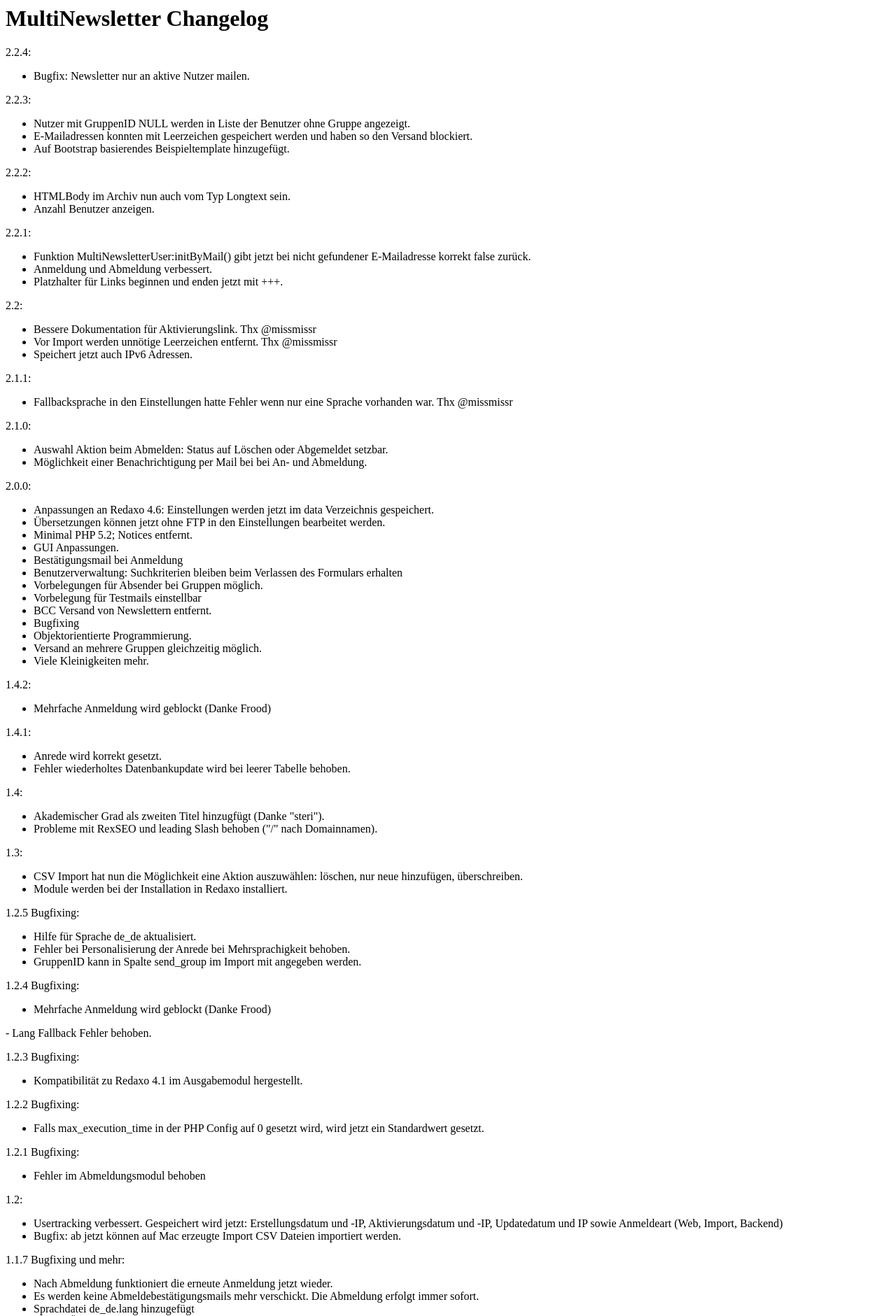
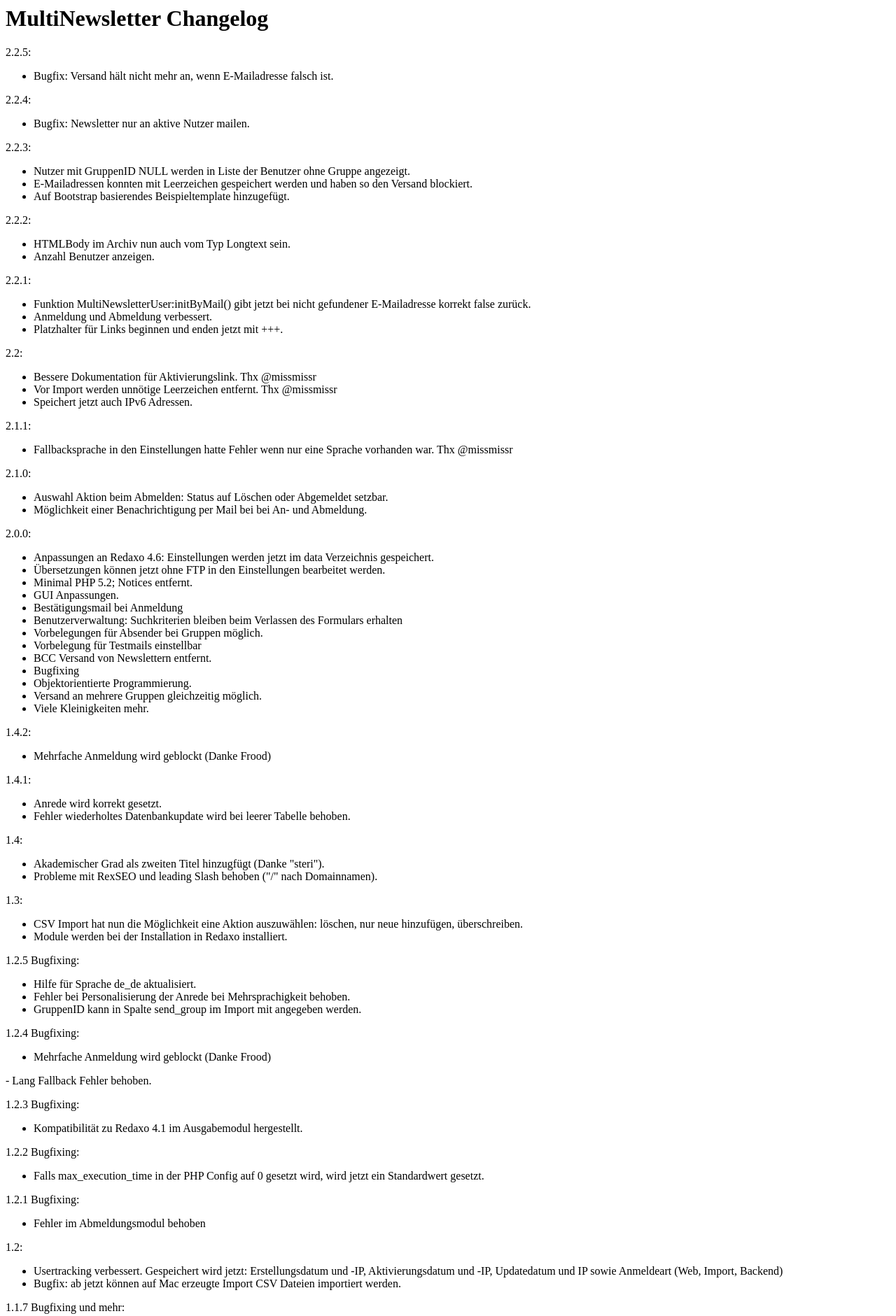
Before and after one commit to raum2projekt/multinewsletter, a PHP site: page /changelog.inc.php in a window 1280 px wide. Shown: the top 1881 px of the page at 70% size. Run offline with PHP 8.4, Linux system fonts and the light colour scheme; some libraries are stand-ins or nearby versions.

Commit message:
Versionsinfo aktualisiert.

```diff
--- a/pages/help/changelog.inc.php
+++ b/pages/help/changelog.inc.php
@@ -1,5 +1,9 @@
 <h1>MultiNewsletter Changelog</h1>
 
+<p>2.2.5:</p>
+<ul>
+	<li>Bugfix: Versand hält nicht mehr an, wenn E-Mailadresse falsch ist.</li>
+</ul>
 <p>2.2.4:</p>
 <ul>
 	<li>Bugfix: Newsletter nur an aktive Nutzer mailen.</li>
```
